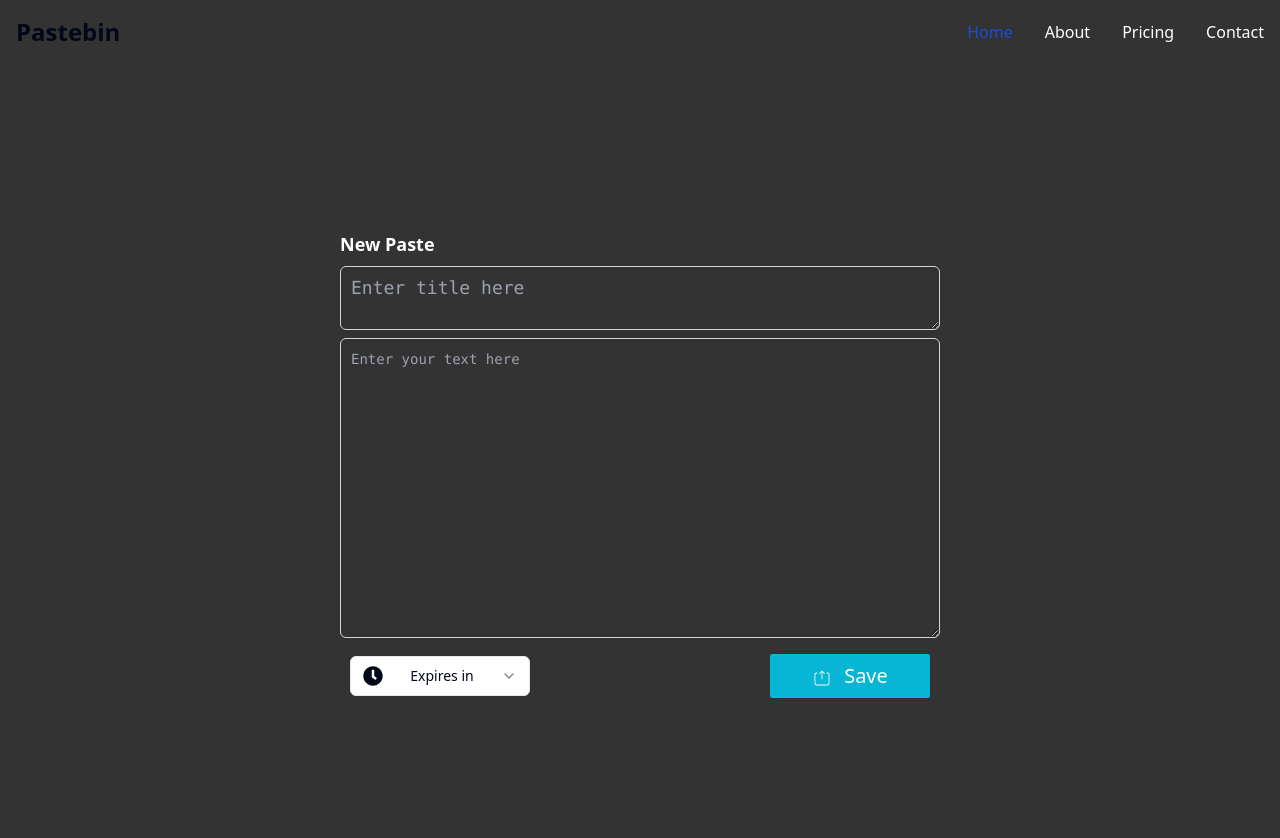
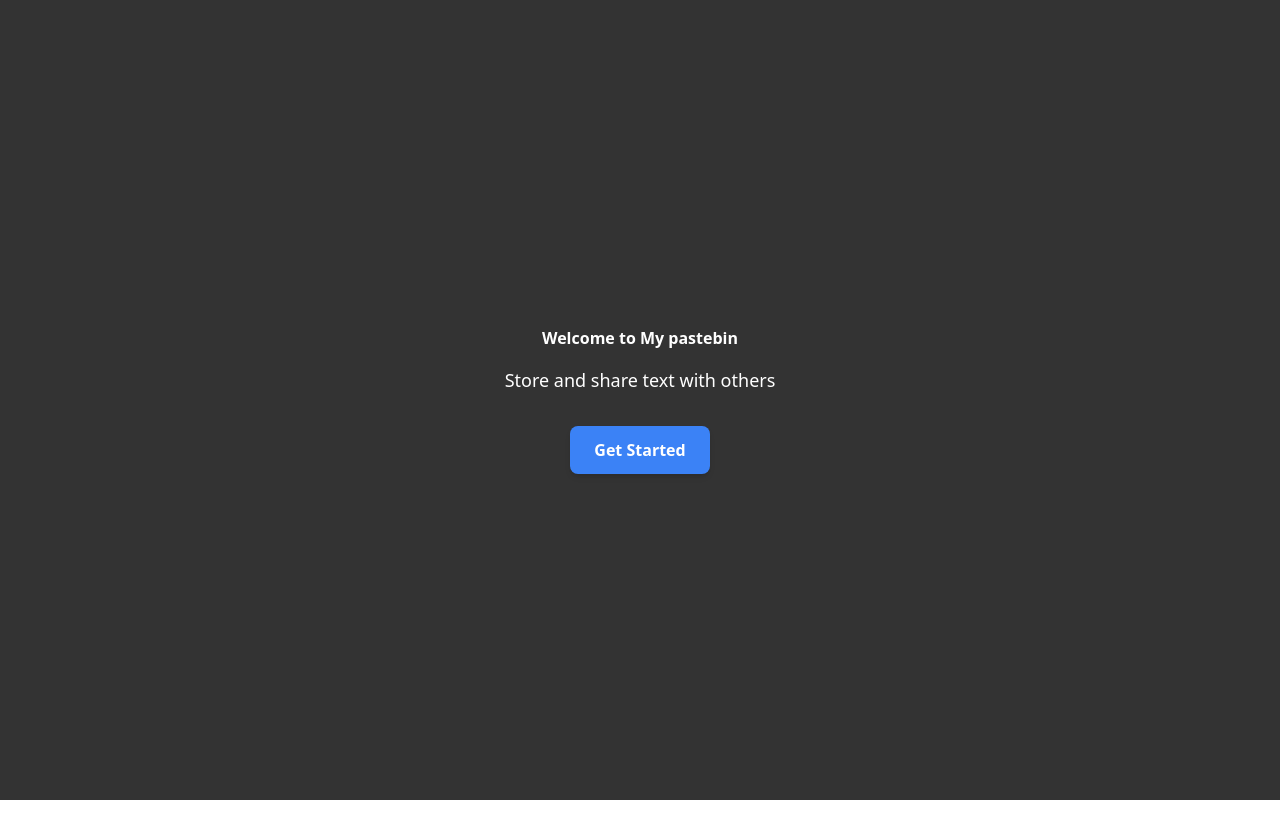
Before and after one commit to Sama-004/pastebin, a React (Vite) app in the folder frontend/: page / in a window 1280 px wide. Shown: the top 838 px of the page. After the commit the page ends 800 px from the top, so only its background shows below. Built offline with nearby package versions, Linux system fonts and the light colour scheme.

Commit message:
Responsiveness and more expiry time options

```diff
--- /dev/null
+++ b/frontend/src/components/Landing.jsx
@@ -0,0 +1,23 @@
+import { useNavigate } from "react-router-dom";
+
+export default function Landing() {
+  const navigate = useNavigate();
+  const routeChange = () => {
+    navigate("/new");
+  };
+  return (
+    <div className="flex flex-col items-center justify-center h-screen bg-nav-color">
+      <h1 className="text-4x1 font-bold text-white mb-4">
+        Welcome to My pastebin
+      </h1>
+      <p className="text-lg text-white mb-8">
+        Store and share text with others
+      </p>
+      <button
+        onClick={routeChange}
+        className="px-6 py-3 bg-blue-500 text-white font-semibold rounded-lg shadow-md hover:bg-blue-700 focus:outline-none focus:ring-2 focus:ring-blue-400 focus:ring-opacity-75">
+        Get Started
+      </button>
+    </div>
+  );
+}
--- a/frontend/src/components/Message.jsx
+++ b/frontend/src/components/Message.jsx
@@ -2,17 +2,16 @@
 import { useRef, useState, useEffect } from "react";
 import { useParams } from "react-router-dom";
 import { FaExclamation, FaClipboard } from "react-icons/fa6";
+import Nav from "./Navbar";
 
 function calculateUploadTime(uploadTimestamp) {
   const uploadDate = new Date(uploadTimestamp);
-  console.log("Upload Time: ", uploadTimestamp);
+  // console.log("Upload Time: ", uploadTimestamp);
   const currentDate = new Date();
-  console.log("Current Time: ", currentDate);
+  // console.log("Current Time: ", currentDate);
 
   const differenceInMilliseconds = currentDate - uploadDate;
   const differenceInMinutes = Math.floor(differenceInMilliseconds / 1000 / 60);
-
-  console.log("Difference in minutes: ", differenceInMinutes);
 
   return `Uploaded ${differenceInMinutes} minute${
     differenceInMinutes > 1 ? "s" : ""
@@ -29,7 +28,7 @@
   if (differenceInMinutes < 0) {
     return "Expires in: Never";
   } else {
-    return `Expires in ${differenceInMinutes} minute${
+    return `Expires in ${differenceInMinutes + 1} minute${
       differenceInMinutes > 1 ? "s" : ""
     }`;
   }
@@ -64,13 +63,15 @@
           setExpiryTime(calculateExpiryTime(response.data.expiryTime));
         }
       } catch (error) {
-        console.log("Error fetching the data", error);
+        // console.log("Error fetching the data", error);
         setError("Failed to fetch data");
       }
     };
     fetchData();
   }, [id]);
   return (
+    <div className="bg-nav-color h-screen">
+      <Nav />;
       <div className="bg-nav-color h-screen flex justify-center items-center">
         <div className="container mx-auto px-4 lg:w-3/4">
           {error ? (
@@ -118,5 +119,6 @@
           )}
         </div>
       </div>
+    </div>
   );
 }
--- a/frontend/src/components/Navbar.jsx
+++ b/frontend/src/components/Navbar.jsx
@@ -1,12 +1,15 @@
+import { ImGithub } from "react-icons/im";
+import { MdCreateNewFolder } from "react-icons/md";
+
 export default function Nav() {
   return (
     <>
-      <nav className="bg-nav-color border-gray-200 dark:bg-nav-color">
+      <nav className="bg-nav-color border-gray-200">
         <div className="max-w-screen-xl flex flex-wrap items-center justify-between mx-auto p-4">
           <a
             href="/"
             className="flex items-center space-x-3 rtl:space-x-reverse">
-            <span className="self-center text-2xl font-semibold whitespace-nowrap dark:text-white">
+            <span className="self-center text-2xl font-semibold whitespace-nowrap text-white">
               Pastebin
             </span>
           </a>
@@ -14,31 +17,18 @@
             <ul className="font-medium flex flex-col p-4 md:p-0 mt-4 rounded-lg md:flex-row md:space-x-8 rtl:space-x-reverse md:mt-0 md:border-0">
               <li>
                 <a
-                  href="/"
-                  className="block py-2 px-3 text-white bg-nav-color rounded md:text-blue-700 md:p-0 dark:text-white md:dark:text-blue-500"
-                  aria-current="page">
-                  Home
+                  href="/new"
+                  className="block py-2 px-3 text-white bg-nav-color rounded hover:bg-gray-100 hover:text-black md:p-0 dark:text-white md:dark:text-blue-500 dark:hover:bg-gray-700 dark:hover:text-white md:dark:hover:bg-transparent">
+                  <MdCreateNewFolder className="inline-block mr-2 text-xl" />
+                  New Paste
                 </a>
               </li>
               <li>
                 <a
-                  href="/about"
-                  className="block py-2 px-3 text-white bg-nav-color rounded hover:bg-gray-100 md:p-0 dark:text-white md:dark:text-blue-500 dark:hover:bg-gray-700 dark:hover:text-white md:dark:hover:bg-transparent">
-                  About
-                </a>
-              </li>
-              <li>
-                <a
-                  href="/pricing"
-                  className="block py-2 px-3 text-white bg-nav-color rounded hover:bg-gray-100 md:p-0 dark:text-white md:dark:text-blue-500 dark:hover:bg-gray-700 dark:hover:text-white md:dark:hover:bg-transparent">
-                  Pricing
-                </a>
-              </li>
-              <li>
-                <a
-                  href="/contact"
-                  className="block py-2 px-3 text-white bg-nav-color rounded hover:bg-gray-100 md:p-0 dark:text-white md:dark:text-blue-500 dark:hover:bg-gray-700 dark:hover:text-white md:dark:hover:bg-transparent">
-                  Contact
+                  href="https://github.com/Sama-004/pastebin"
+                  className="block py-2 px-3 text-white bg-nav-color rounded hover:bg-gray-100 hover:text-black md:p-0 dark:text-white md:dark:text-blue-500 dark:hover:bg-gray-700 dark:hover:text-white md:dark:hover:bg-transparent">
+                  <ImGithub className="inline-block mr-2 text-xl" />
+                  Github
                 </a>
               </li>
             </ul>
--- a/frontend/src/components/Pastebox.jsx
+++ b/frontend/src/components/Pastebox.jsx
@@ -15,6 +15,8 @@
   SelectValue,
 } from "@/components/ui/select";
 
+import Error from "@/components/Error";
+
 export default function Pastebin() {
   const [pasteValue, setPasteValue] = useState("");
   const [expiryTime, setExpiryTime] = useState("never");
@@ -26,8 +28,8 @@
 
   const handleSave = async (e) => {
     e.preventDefault();
-    console.log("Paste value:", pasteValue);
-    console.log("Expiry time: ", expiryTime);
+    // console.log("Paste value:", pasteValue);
+    // console.log("Expiry time: ", expiryTime);
     try {
       const response = await axios.post("http://localhost:3000/save", {
         pasteValue,
@@ -35,12 +37,17 @@
         title,
       });
       const id = response.data._id;
-      console.log(id);
+      // console.log(id);
       setSavedPasteId(id);
       setShowModal(true);
-      console.log("submitted");
+      // console.log("submitted");
     } catch (error) {
-      console.log("Error saving the document", error);
+      // console.log("Error saving the document", error);
+      return (
+        <>
+          <Error />;
+        </>
+      );
     }
   };
 
@@ -54,7 +61,7 @@
   };
 
   const goToPaste = () => {
-    navigate(`/${savedPasteId}`);
+    navigate(`/message/${savedPasteId}`);
   };
 
   return (
@@ -69,10 +76,9 @@
           id="title"
           value={title}
           onChange={(e) => setTitle(e.target.value)}
-          className="p-2.5 mb-2 text-lg text-white bg-nav-color border border-gray-300 rounded-md shadow-inner font-mono focus:ring-blue-500 focus:border-blue-500 dark:bg-nav-color dark:border-gray-600 dark:placeholder-gray-400 dark:text-white dark:focus:ring-blue-500"
+          className="p-2.5 mb-2 text-lg text-white bg-nav-color rounded-md shadow-inner font-mono outline-none focus:border-none focus:ring-2 focus:ring-blue-700 border w-full sm:w-96"
           placeholder="Enter title here"
           style={{
-            width: "600px",
             lineHeight: "21px",
             overflowWrap: "break-word",
             MozTabSize: "4",
@@ -85,10 +91,9 @@
           value={pasteValue}
           onChange={(e) => setPasteValue(e.target.value)}
           rows="4"
-          className="p-2.5 text-sm text-white bg-nav-color border border-gray-300 rounded-md shadow-inner font-mono focus:ring-blue-500 focus:border-blue-500 dark:bg-nav-color dark:border-gray-600 dark:placeholder-gray-400 dark:text-white dark:focus:ring-blue-500 dark:focus:border-blue-500"
+          className="p-2.5 text-lg outline-none text-white bg-nav-color border focus:border-none focus:ring-2 focus:ring-blue-700 rounded-md shadow-inner font-mono w-full sm:w-96"
           placeholder="Enter your text here"
           style={{
-            width: "600px",
             lineHeight: "21px",
             overflowWrap: "break-word",
             height: "300px",
@@ -99,24 +104,26 @@
           }}></textarea>
       </div>
       <div className="flex justify-between items-center max-w-2x1 mx-auto mt-4 text-xl">
-        <div className="flex items-center">
+        <div className="flex items-center justify-between space-x-4">
           <Select onValueChange={handleExpiryChange}>
-            <SelectTrigger className="w-[180px]">
+            <SelectTrigger className="w-[180px] bg-nav-color text-white">
               <FaClock className="inline-block text-xl" />
               <SelectValue placeholder="Expires in" />
             </SelectTrigger>
             <SelectContent className="bg-nav-color text-white">
               <SelectItem value="never">Never</SelectItem>
-              <SelectItem value="10seconds">10 Seconds</SelectItem>
+              <SelectItem value="1minute">1 minute</SelectItem>
               <SelectItem value="10minutes">10 minutes</SelectItem>
+              <SelectItem value="1day">1 day</SelectItem>
               <SelectItem value="2days">2 days</SelectItem>
+              <SelectItem value="1week">1 week</SelectItem>
             </SelectContent>
           </Select>
           <button
             onClick={handleSave}
-            className="p-[0px] ml-60 w-40 relative rounded-[2px] bold">
-            <div className="absolute inset-0 bg-gradient-to-r from-indigo-500 to-purple-500 rounded-lg" />
-            <div className="px-4 py-2 bg-cyan-500 rounded-[2px] relative group transition duration-200 text-white hover:bg-transparent">
+            className="p-[0px] w-full sm:w-40 relative rounded-[2px] bold">
+            <div className="absolute inset-0 bg-gradient-to-r from-indigo-500 to-purple-500 rounded-lg w-full sm:w-40" />
+            <div className="px-4 py-2 bg-cyan-500 rounded-[2px] relative group transition duration-200 text-white hover:bg-transparent w-full sm:w-40">
               <CiSaveUp2 className="inline-block mr-3 text-xl" />
               Save
             </div>
@@ -131,10 +138,14 @@
               <button
                 onClick={copyToClipboard}
                 className={`px-4 py-2 rounded-md mr-4 ${
+                  window.innerWidth <= 768 ? "w-full" : ""
+                }
+                ${
                   copyButtonText === "Copy Link"
                     ? "bg-blue-500 text-white"
                     : "bg-green-500 text-white"
-                }`}>
+                }
+                `}>
                 {copyButtonText === "Copy Link" ? (
                   <>
                     <FaClipboard className="inline-block mr-1" />
--- a/frontend/src/main.jsx
+++ b/frontend/src/main.jsx
@@ -5,15 +5,21 @@
 import Message from "./components/Message.jsx";
 import { createBrowserRouter, RouterProvider } from "react-router-dom";
 import "./index.css";
+import Landing from "./components/Landing.jsx";
 
 const router = createBrowserRouter([
   {
     path: "/",
+    element: <Landing />,
+    errorElement: <Error />,
+  },
+  {
+    path: "/new",
     element: <App />,
     errorElement: <Error />,
   },
   {
-    path: "/:id",
+    path: "/message/:id",
     element: <Message />,
   },
 ]);
```
Also changed, not shown: frontend/src/App.jsx (+0 -15 lines), 1 other file (tests, documents, lock files or other folders). Lines whose indentation alone changed are shown as unchanged.
